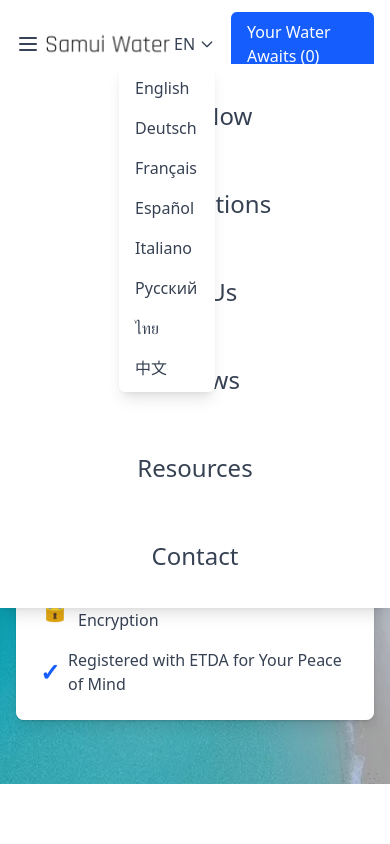
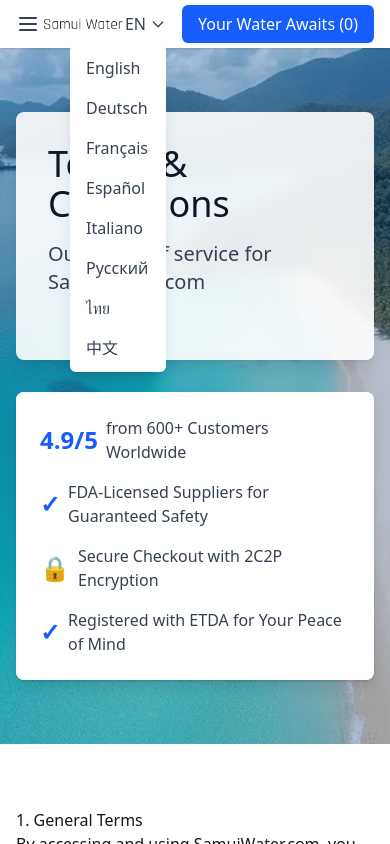
Before and after one commit to interesantos/website2, a Next.js app: page /en/terms in a window 390 px wide. Both pictures are taken after a click on the button "EN". Shown: the top 844 px of the page. Built offline with nearby package versions, Linux system fonts and the light colour scheme.

Commit message:
Updated navigation links and FinalCTA component

```diff
--- a/next.config.ts
+++ b/next.config.ts
@@ -2,14 +2,20 @@
 
 const nextConfig: NextConfig = {
   images: {
-    domains: ['localhost'],
     remotePatterns: [
       {
         protocol: 'https',
         hostname: '**',
       },
+      {
+        protocol: 'http',
+        hostname: '**',
+      },
     ],
   },
+  experimental: {
+    optimizePackageImports: ['@heroicons/react']
+  }
 };
 
 export default nextConfig;
--- a/src/app/[lang]/page.tsx
+++ b/src/app/[lang]/page.tsx
@@ -20,13 +20,13 @@
   return (
     <>
       <HomeSchema />
-      <Hero />
+      <Hero lang={lang as string} />
       <ProductHighlights lang={lang as string} />
       <WhyChooseUs />
       <Subscriptions />
       <HowItWorks />
       <Resources />
-      <FinalCTA />
+      <FinalCTA lang={lang as string} />
     </>
   );
 }
--- a/src/components/home/FinalCTA.tsx
+++ b/src/components/home/FinalCTA.tsx
@@ -1,4 +1,10 @@
-export default function FinalCTA() {
+import Link from 'next/link';
+
+interface FinalCTAProps {
+  lang?: string;
+}
+
+export default function FinalCTA({ lang = 'en' }: FinalCTAProps) {
   return (
     <section className="py-16 bg-blue-600 text-white">
       <div className="container mx-auto px-4 text-center">
@@ -7,12 +13,18 @@
           Whether you're here for a 7-day escape, a 14-day adventure, or a long-term expat journey, SamuiWater.com makes hydration simple and safe. Order now to enjoy pure water at your hotel, villa, or home.
         </p>
         <div className="flex flex-col sm:flex-row justify-center gap-4">
-          <button className="bg-white text-blue-600 font-bold py-3 px-8 rounded hover:bg-gray-100 transition">
+          <Link
+            href={`/${lang}/bottled-drinking-water-delivery`}
+            className="bg-white text-blue-600 font-bold py-3 px-8 rounded hover:bg-gray-100 transition"
+          >
             Shop One-Time Packs
-          </button>
-          <button className="bg-transparent border-2 border-white text-white font-bold py-3 px-8 rounded hover:bg-white hover:text-blue-600 transition">
+          </Link>
+          <Link
+            href={`/${lang}/bottled-drinking-water-delivery-subscription`}
+            className="bg-transparent border-2 border-white text-white font-bold py-3 px-8 rounded hover:bg-white hover:text-blue-600 transition"
+          >
             Start Your Subscription
-          </button>
+          </Link>
         </div>
       </div>
     </section>
--- a/src/components/home/Hero.tsx
+++ b/src/components/home/Hero.tsx
@@ -5,12 +5,14 @@
   headline?: string;
   subheadline?: string;
   showButtons?: boolean;
+  lang?: string;
 }
 
 export default function Hero({
   headline = "Pure Water, Delivered Seamlessly to Your Koh Samui Stay",
   subheadline = "Enjoy safe, FDA-approved bottled water from trusted brands, delivered to your hotel, villa, or home in 24–48 hours. Perfect for 7–14 day vacations or expat life, our English-friendly service offers one-time orders and flexible subscriptions, backed by secure payments and dedicated support. Stay hydrated with ease and confidence.",
-  showButtons = true
+  showButtons = true,
+  lang = 'en'
 }: HeroProps) {
   return (
     <section className="relative py-16 md:py-24">
@@ -39,13 +41,13 @@
           {showButtons && (
             <div className="flex flex-col sm:flex-row gap-4">
               <Link
-                href="/shop"
+                href={`/${lang}/bottled-drinking-water-delivery`}
                 className="bg-blue-600 hover:bg-blue-700 text-white font-semibold py-3 px-6 rounded-lg text-center transition-colors"
               >
                 Shop One-Time Packs
               </Link>
               <Link
-                href="/subscriptions"
+                href={`/${lang}/bottled-drinking-water-delivery-subscription`}
                 className="bg-white hover:bg-gray-100 text-blue-600 font-semibold py-3 px-6 border border-blue-600 rounded-lg text-center transition-colors"
               >
                 Explore Subscriptions
--- a/src/components/home/Resources.tsx
+++ b/src/components/home/Resources.tsx
@@ -3,7 +3,7 @@
 
 export default function Resources() {
   return (
-    <section className="py-16 bg-white">
+    <section className="py-16 bg-white hidden md:block">
       <div className="container mx-auto px-4">
         <h2 className="text-3xl text-center mb-12">Water Resources & Tips</h2>
 
--- a/src/components/layout/Header.tsx
+++ b/src/components/layout/Header.tsx
@@ -1,6 +1,16 @@
 'use client';
 
-import { useState, useRef, useEffect } from 'react';
+import { useState, useRef } from 'react';
+
+const NAV_LINKS = [
+  { path: 'bottled-drinking-water-delivery', label: 'Shop Now' },
+  { path: 'bottled-drinking-water-delivery-subscription', label: 'Subscriptions' },
+  { path: 'why-us', label: 'Why Us' },
+  { path: 'reviews', label: 'Reviews' },
+  { path: 'resources', label: 'Resources' },
+  { path: 'contact', label: 'Contact' }
+];
+
 import Link from 'next/link';
 import Image from 'next/image';
 import { useCart } from '@/context/CartContext';
@@ -8,23 +18,28 @@
 export default function Header({ params }: { params: { lang: string } }) {
   const { itemCount } = useCart();
   const [isMenuOpen, setIsMenuOpen] = useState(false);
+  const [isLangOpen, setIsLangOpen] = useState(false);
   const menuRef = useRef<HTMLDivElement>(null);
+  const langRef = useRef<HTMLDivElement>(null);
 
-  useEffect(() => {
-    const handleClickOutside = (event: MouseEvent) => {
-      if (menuRef.current && !menuRef.current.contains(event.target as Node)) {
-        setIsMenuOpen(false);
-      }
-    };
+  const openMenu = () => {
+    setIsMenuOpen(true);
+    document.addEventListener('click', handleClickOutside);
+  };
 
-    if (isMenuOpen) {
-      document.addEventListener('mousedown', handleClickOutside);
+  const closeMenu = () => {
+    setIsMenuOpen(false);
+    document.removeEventListener('click', handleClickOutside);
+  };
+
+  const handleClickOutside = (event: MouseEvent) => {
+    if (menuRef.current && !menuRef.current.contains(event.target as Node)) {
+      closeMenu();
     }
-
-    return () => {
-      document.removeEventListener('mousedown', handleClickOutside);
-    };
-  }, [isMenuOpen]);
+    if (langRef.current && !langRef.current.contains(event.target as Node)) {
+      setIsLangOpen(false);
+    }
+  };
 
   return (
     <header className="bg-white shadow-sm sticky top-0 z-50 w-full">
@@ -32,7 +47,13 @@
         {/* Mobile Menu Button */}
         <button
           className="lg:hidden text-gray-700"
-          onClick={() => setIsMenuOpen(prev => !prev)}
+          onClick={() => {
+            if (isMenuOpen) {
+              closeMenu();
+            } else {
+              openMenu();
+            }
+          }}
           aria-expanded={isMenuOpen}
           aria-label={isMenuOpen ? "Close menu" : "Open menu"}
         >
@@ -54,26 +75,33 @@
 
         {/* Main Navigation */}
         <nav className="hidden lg:flex space-x-8">
-          <Link href={`/${params.lang}/bottled-drinking-water-delivery`} className="text-gray-700 hover:text-blue-600">Shop Now</Link>
-          <Link href={`/${params.lang}/bottled-drinking-water-delivery-subscription`} className="text-gray-700 hover:text-blue-600">Subscriptions</Link>
-          <Link href={`/${params.lang}/why-us`} className="text-gray-700 hover:text-blue-600">Why Us</Link>
-          <Link href={`/${params.lang}/reviews`} className="text-gray-700 hover:text-blue-600">Reviews</Link>
-          <Link href={`/${params.lang}/resources`} className="text-gray-700 hover:text-blue-600">Resources</Link>
-          <Link href={`/${params.lang}/contact`} className="text-gray-700 hover:text-blue-600">Contact</Link>
+          {NAV_LINKS.map((link) => (
+            <Link
+              key={link.path}
+              href={`/${params.lang}/${link.path}`}
+              className="text-gray-700 hover:text-blue-600"
+            >
+              {link.label}
+            </Link>
+          ))}
         </nav>
 
         {/* Mobile Menu */}
         <div
           ref={menuRef}
-          className={`lg:hidden absolute top-16 left-0 right-0 bg-white shadow-lg z-50 py-6 transition-all duration-300 ease-in-out ${isMenuOpen ? 'opacity-100 translate-y-0 pointer-events-auto' : 'opacity-0 -translate-y-2 pointer-events-none'}`}
+          className={`lg:hidden absolute top-16 left-0 right-0 bg-white shadow-lg z-50 py-6 ${isMenuOpen ? 'block' : 'hidden'}`}
         >
-          <div className="flex flex-col items-center space-y-8 px-4">
-            <Link href="/[lang]/shop" as={`/${params.lang}/shop`} className="text-2xl text-gray-700 hover:text-blue-600 py-3 w-full text-center">Shop Now</Link>
-            <Link href="/[lang]/bottled-drinking-water-delivery-subscription" as={`/${params.lang}/bottled-drinking-water-delivery-subscription`} className="text-2xl text-gray-700 hover:text-blue-600 py-3 w-full text-center">Subscriptions</Link>
-            <Link href="/[lang]/why-us" as={`/${params.lang}/why-us`} className="text-2xl text-gray-700 hover:text-blue-600 py-3 w-full text-center">Why Us</Link>
-            <Link href="/[lang]/reviews" as={`/${params.lang}/reviews`} className="text-2xl text-gray-700 hover:text-blue-600 py-3 w-full text-center">Reviews</Link>
-            <Link href="/[lang]/resources" as={`/${params.lang}/resources`} className="text-2xl text-gray-700 hover:text-blue-600 py-3 w-full text-center">Resources</Link>
-            <Link href="/[lang]/contact" as={`/${params.lang}/contact`} className="text-2xl text-gray-700 hover:text-blue-600 py-3 w-full text-center">Contact</Link>
+          <div className="flex flex-col items-center space-y-4 px-4">
+            {NAV_LINKS.map((link) => (
+              <Link
+                key={link.path}
+                href={`/${params.lang}/${link.path}`}
+                className="text-2xl text-gray-700 hover:text-blue-600 py-3 w-full text-center"
+                onClick={closeMenu}
+              >
+                {link.label}
+              </Link>
+            ))}
           </div>
         </div>
 
@@ -81,15 +109,18 @@
         <div className="relative">
           <button
             className="flex items-center text-gray-700 hover:text-blue-600"
-            onClick={() => setIsMenuOpen(prev => !prev)}
+            onClick={() => setIsLangOpen(prev => !prev)}
           >
+            <div ref={langRef} className="py-1">
+              {/* Language options will be inserted here */}
+            </div>
             EN
             <svg className="w-4 h-4 ml-1" fill="none" stroke="currentColor" viewBox="0 0 24 24">
               <path strokeLinecap="round" strokeLinejoin="round" strokeWidth={2} d="M19 9l-7 7-7-7" />
             </svg>
           </button>
           <div
-            className={`absolute right-0 mt-2 w-24 bg-white rounded-md shadow-lg z-50 ${isMenuOpen ? 'block' : 'hidden'}`}
+            className={`absolute right-0 mt-2 w-24 bg-white rounded-md shadow-lg z-50 ${isLangOpen ? 'block' : 'hidden'}`}
           >
             <div className="py-1">
               <Link href="/en" className="block px-4 py-2 text-gray-700 hover:bg-gray-100">English</Link>
@@ -106,8 +137,8 @@
 
           {/* Cart */}
           <div className="ml-4">
-            <Link href="/[lang]/cart" as={`/${params.lang}/cart`} className="flex items-center space-x-1 bg-blue-600 text-white px-4 py-2 rounded-md hover:bg-blue-700">
-              <span>Your Water Awaits ({itemCount})</span>
+            <Link href="/[lang]/cart" as={`/${params.lang}/cart`} className="bg-blue-600 text-white px-4 py-2 rounded-md hover:bg-blue-700 whitespace-nowrap">
+              Your Water Awaits ({itemCount})
             </Link>
           </div>
       </div>
```
